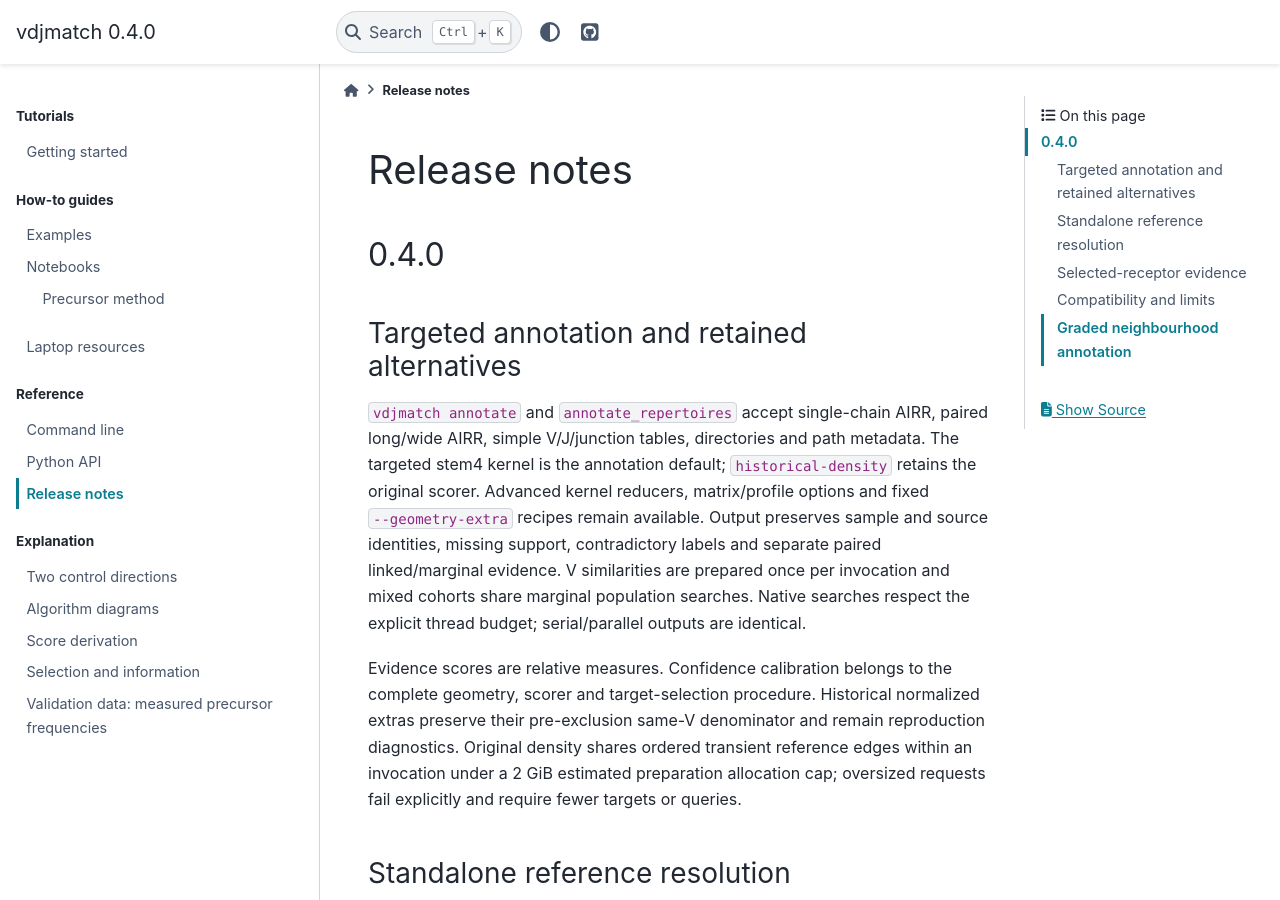
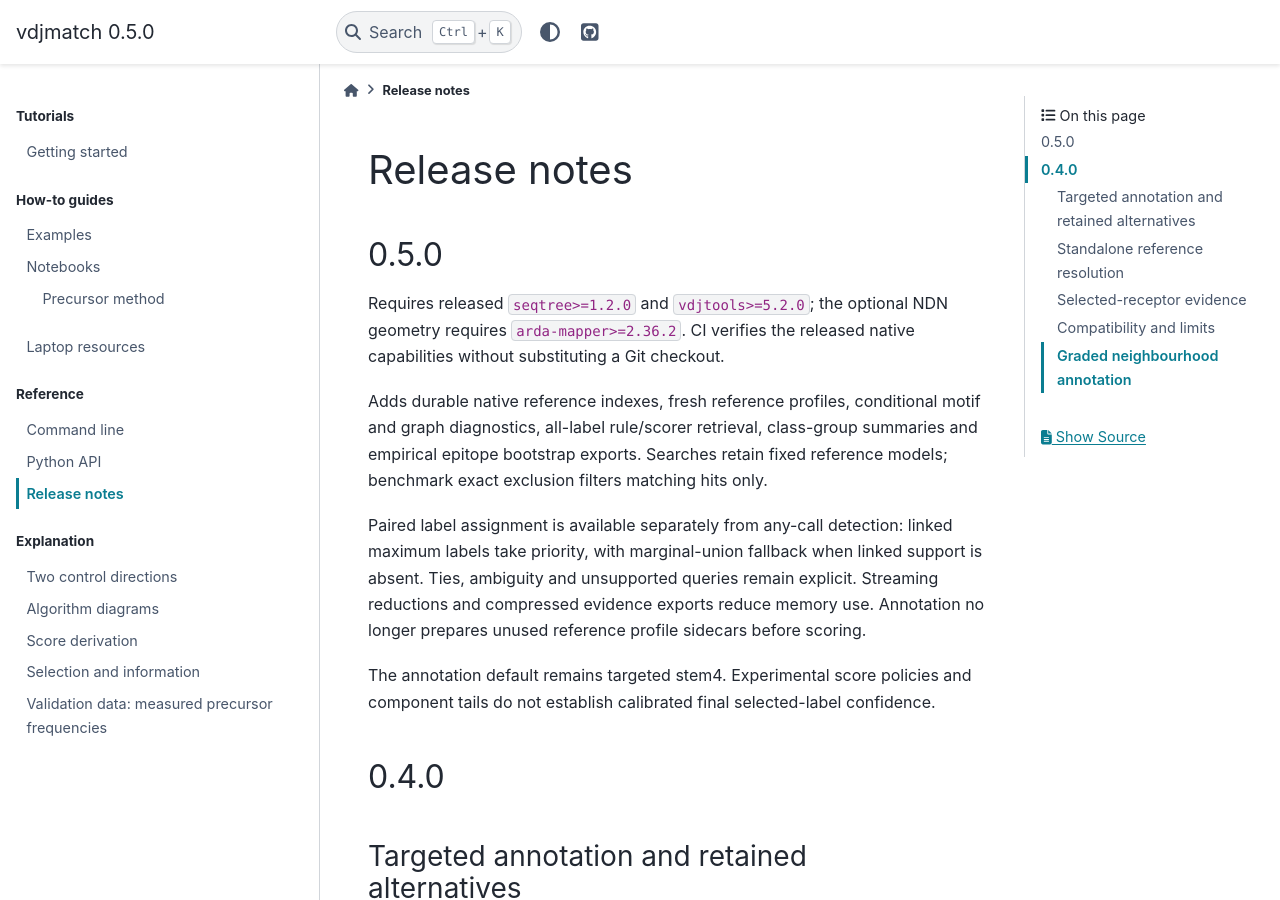
Before and after one commit to antigenomics/vdjmatch, a Sphinx documentation site: the page built from docs/releases.rst, in a window 1280 px wide and 900 px high. Built offline with Sphinx 7.4.7 and the PyData theme 0.15.4, drawn with Linux system fonts in a browser that asks for light colours; pages that are not in the unit, such as notebooks, are missing from menus.

Commit message:
Prepare 0.5.0 with released native dependencies and direct annotation

```diff
--- a/docs/cli.rst
+++ b/docs/cli.rst
@@ -50,8 +50,9 @@ and a checksummed manifest. Unchanged references reopen these assets without
 rebuilding or reclassifying. Source bytes, filters, implementation and native
 format determine identity; incomplete or corrupt assets rebuild from the source.
 The reference's parent directory must be writable. ``Annotator.from_path`` and
-public annotation commands also prepare these assets automatically. ``index``
-and ``update`` accept a positive ``--threads`` budget (default 4).
+``match`` also prepare these assets automatically. ``annotate`` scores its
+reference directly without preparing unused profile sidecars. ``index`` and
+``update`` accept a positive ``--threads`` budget (default 4).
 
 Use ``reference-profiles`` for a fresh scientific classification rebuild:
 
--- a/docs/releases.rst
+++ b/docs/releases.rst
@@ -1,5 +1,26 @@
 Release notes
 =============
+
+0.5.0
+-----
+
+Requires released ``seqtree>=1.2.0`` and ``vdjtools>=5.2.0``; the optional
+NDN geometry requires ``arda-mapper>=2.36.2``. CI verifies the released native
+capabilities without substituting a Git checkout.
+
+Adds durable native reference indexes, fresh reference profiles, conditional
+motif and graph diagnostics, all-label rule/scorer retrieval, class-group
+summaries and empirical epitope bootstrap exports. Searches retain fixed
+reference models; benchmark exact exclusion filters matching hits only.
+
+Paired label assignment is available separately from any-call detection:
+linked maximum labels take priority, with marginal-union fallback when linked
+support is absent. Ties, ambiguity and unsupported queries remain explicit.
+Streaming reductions and compressed evidence exports reduce memory use.
+Annotation no longer prepares unused reference profile sidecars before scoring.
+
+The annotation default remains targeted stem4. Experimental score policies and
+component tails do not establish calibrated final selected-label confidence.
 
 0.4.0
 -----
```
Also changed, not shown: README.md (+1 -1 lines), pyproject.toml (+4 -4 lines), skills/vdjmatch/SKILL.md (+1 -1 lines), 5 other files.
